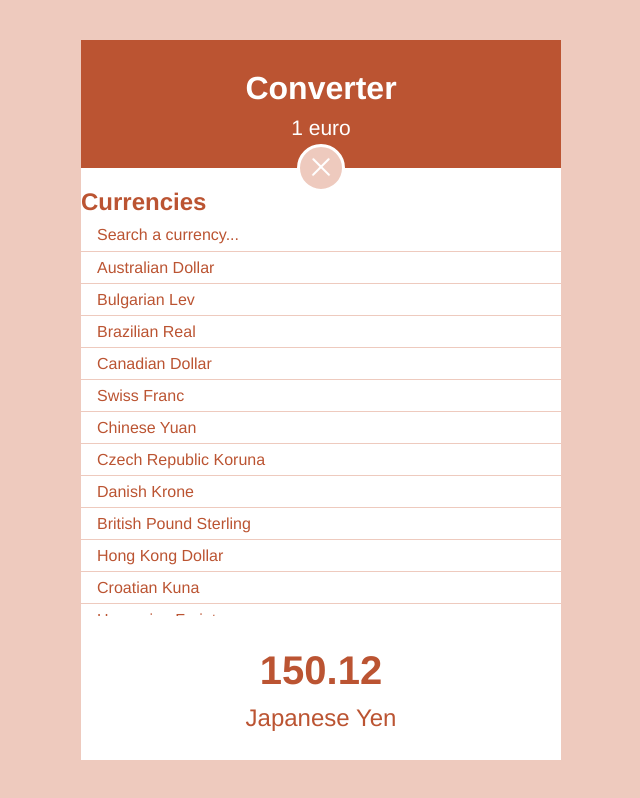
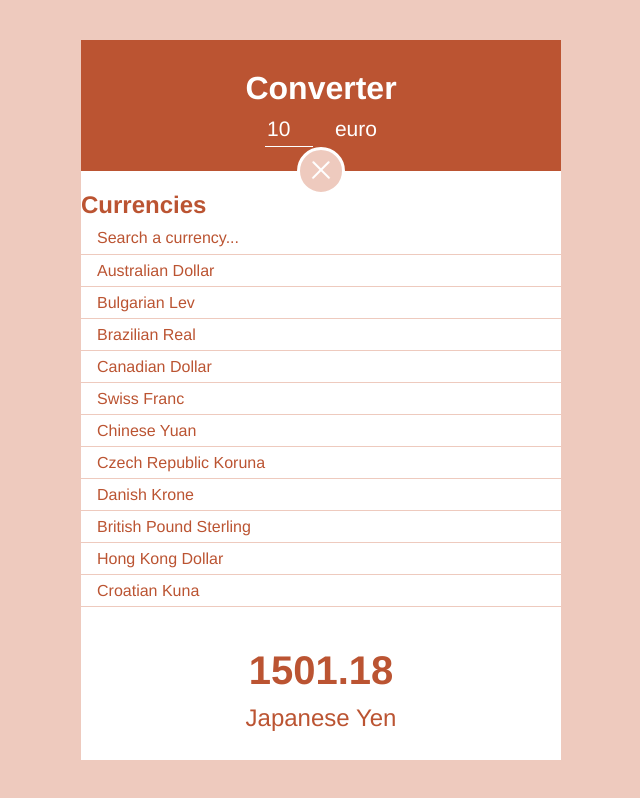
Before and after one commit to robin-plancon/Oclock-React-converter, a React (Vite) app: page / in a window 1280 px wide. Shown: the whole page, without its empty margins (319-959 px from the left). Built offline with nearby package versions, Linux system fonts and the light colour scheme.

Commit message:
add input for amount to convert

```diff
--- a/src/components/App/App.tsx
+++ b/src/components/App/App.tsx
@@ -1,5 +1,6 @@
 import { useState } from 'react';
 
+import { Currency } from '../../@types';
 import Header from './Header/Header';
 import Currencies from './Currencies/Currencies';
 import Result from './Result/Result';
@@ -10,13 +11,23 @@ import './App.scss';
 
 function App() {
   const [isOpen, setIsOpen] = useState(true);
-  const [currentCurrency, setCurrentCurrency] = useState(currencies[16]);
+  const [currentCurrency, setCurrentCurrency] = useState<Currency>(
+    currencies[16]
+  );
+  const [baseAmount, setBaseAmount] = useState(10);
 
-  // const currentCurrency = currencies[16];
+  const makeConversion = () => {
+    return baseAmount * currentCurrency.rate;
+  };
 
   return (
     <div className="App">
-      <Header baseAmount={1} isOpen={isOpen} setIsOpen={setIsOpen} />
+      <Header
+        baseAmount={baseAmount}
+        isOpen={isOpen}
+        setIsOpen={setIsOpen}
+        setBaseAmount={setBaseAmount}
+      />
 
       {/* {isOpen ? <Currencies currencies={currencies} /> : false} */}
       {isOpen && (
@@ -26,7 +37,7 @@ function App() {
         />
       )}
 
-      <Result currency={currentCurrency} />
+      <Result currency={currentCurrency} total={makeConversion()} />
     </div>
   );
 }
--- a/src/components/App/Currencies/Currencies.tsx
+++ b/src/components/App/Currencies/Currencies.tsx
@@ -26,7 +26,7 @@ function Currencies({ currencies, setCurrentCurrency }: CurrenciesProps) {
   };
 
   const handleKeyPress = (
-    event: React.KeyboardEvent<HTMLLIElement>,
+    event: React.KeyboardEvent<HTMLElement>,
     clickedCurrency: Currency
   ) => {
     if (event.key === 'Enter') {
--- a/src/components/App/Header/Header.scss
+++ b/src/components/App/Header/Header.scss
@@ -26,5 +26,19 @@
   &-amount {
     // & = .header → &-amount = .header-amount
     font-size: 2.1rem;
+
+    &__input {
+      background: transparent;
+      border: 0;
+      border-bottom: 1px solid v.$color-light;
+      color: v.$color-light;
+      display: inline-block;
+      margin-right: 1.6rem;
+      width: 4.8rem;
+
+      &:focus {
+        outline: none;
+      }
+    }
   }
 }
--- a/src/components/App/Header/Header.tsx
+++ b/src/components/App/Header/Header.tsx
@@ -6,14 +6,26 @@ interface HeaderProps {
   baseAmount: number;
   isOpen: boolean;
   setIsOpen: React.Dispatch<React.SetStateAction<boolean>>;
+  setBaseAmount: React.Dispatch<React.SetStateAction<number>>;
 }
 
-function Header({ baseAmount, isOpen, setIsOpen }: HeaderProps) {
+function Header({ baseAmount, isOpen, setIsOpen, setBaseAmount }: HeaderProps) {
   return (
     <header className="header">
       <h1 className="header-title">Converter</h1>
 
-      <p className="header-amount">{baseAmount} euro</p>
+      <p className="header-amount">
+        <input
+          type="number"
+          className="header-amount__input"
+          min={0}
+          value={baseAmount}
+          onChange={(event) => {
+            setBaseAmount(Number(event.target.value));
+          }}
+        />{' '}
+        euro
+      </p>
 
       <Toggler isOpen={isOpen} setIsOpen={setIsOpen} />
     </header>
--- a/src/components/App/Result/Result.tsx
+++ b/src/components/App/Result/Result.tsx
@@ -1,16 +1,15 @@
+import { Currency } from '../../../@types';
 import './Result.scss';
 
 interface ResultProps {
-  currency: {
-    description: string;
-    rate: number;
-  };
+  currency: Currency;
+  total: number;
 }
 
-function Result({ currency }: ResultProps) {
+function Result({ currency, total }: ResultProps) {
   return (
     <div className="result">
-      <span className="result-value">{currency.rate.toFixed(2)}</span>
+      <span className="result-value">{total.toFixed(2)}</span>
       <span className="result-currency">{currency.description}</span>
     </div>
   );
```
